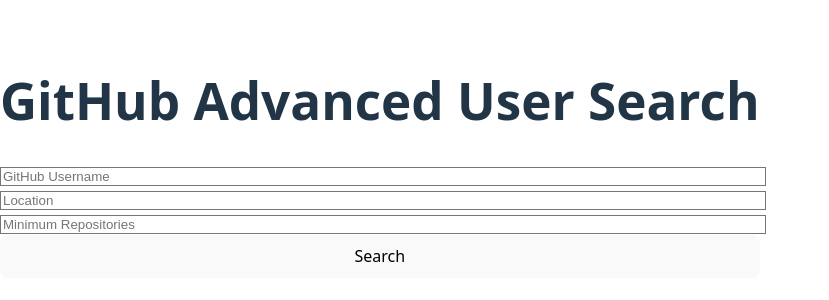
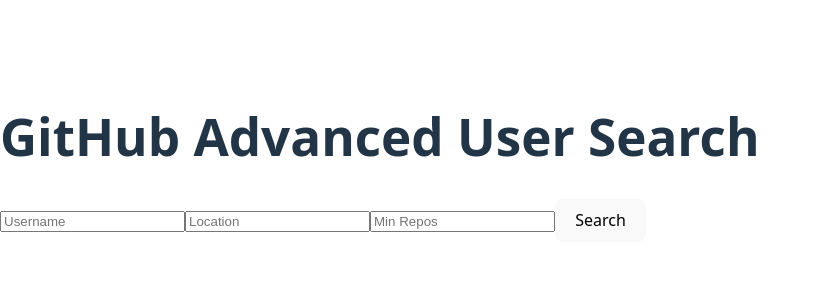
Before and after one commit to Aisha-ai715/alx-fe-reactjs, a React (Vite) app in the folder github-user-search/: page / in a window 1280 px wide. Shown: the part 242-542 px from the top of the page, without its empty margins (0-829 px from the left). Built offline with nearby package versions, Linux system fonts and the light colour scheme.

Commit message:
Fix bugs

```diff
--- a/github-user-search/src/components/Search.jsx
+++ b/github-user-search/src/components/Search.jsx
@@ -1,46 +1,65 @@
 import React, { useState } from 'react';
+import { fetchAdvancedUserSearch } from '../services/githubService';
 
-function Search({ onSearch }) {
+function Search() {
   const [username, setUsername] = useState('');
   const [location, setLocation] = useState('');
   const [minRepos, setMinRepos] = useState('');
+  const [results, setResults] = useState([]);
+  const [loading, setLoading] = useState(false);
+  const [error, setError] = useState(false);
 
-  const handleSubmit = (e) => {
+  const handleSubmit = async (e) => {
     e.preventDefault();
-    onSearch({ username, location, minRepos });
+    setLoading(true);
+    setError(false);
+    setResults([]);
+
+    try {
+      const data = await fetchAdvancedUserSearch(username, location, minRepos);
+      setResults(data.items || []);
+    } catch {
+      setError(true);
+    } finally {
+      setLoading(false);
+    }
   };
 
   return (
-    <form onSubmit={handleSubmit} className="p-6 bg-gray-100 rounded-lg max-w-xl mx-auto space-y-4">
+    <div>
+      <form onSubmit={handleSubmit}>
         <input
           type="text"
-        placeholder="GitHub Username"
+          placeholder="Username"
           value={username}
           onChange={(e) => setUsername(e.target.value)}
-        className="w-full p-2 border rounded"
         />
         <input
           type="text"
           placeholder="Location"
           value={location}
           onChange={(e) => setLocation(e.target.value)}
-        className="w-full p-2 border rounded"
         />
         <input
           type="number"
-        placeholder="Minimum Repositories"
+          placeholder="Min Repos"
           value={minRepos}
           onChange={(e) => setMinRepos(e.target.value)}
-        className="w-full p-2 border rounded"
-        min={0}
         />
-      <button
-        type="submit"
-        className="w-full bg-blue-600 text-white py-2 rounded hover:bg-blue-700"
-      >
-        Search
-      </button>
+        <button type="submit">Search</button>
       </form>
+
+      {loading && <p>Loading...</p>}
+      {error && <p>Looks like we can't find the user</p>}
+
+      {results.length > 0 && results.map(user => (
+        <div key={user.id}>
+          <img src={user.avatar_url} alt={user.login} width={50} />
+          <p>{user.login}</p>
+          <a href={user.html_url} target="_blank" rel="noreferrer">Visit Profile</a>
+        </div>
+      ))}
+    </div>
   );
 }
 
```
Lines whose indentation alone changed are shown as unchanged.
